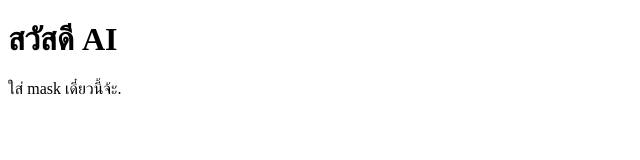
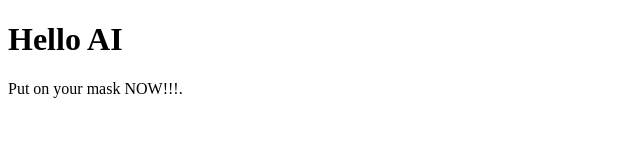
Before and after one commit to DuetKKU/DuetImageAI, a plain HTML site: page index.html in a window 1280 px wide. Shown: the whole page, without its empty margins (0-640 px from the left). Drawn offline with Linux system fonts and the light colour scheme.

Commit message:
Update index.html

```diff
--- a/index.html
+++ b/index.html
@@ -5,8 +5,8 @@
 </head>
 <body>
 
-<h1>สวัสดี AI</h1>
-<p>ใส่ mask เดี๋ยวนี้จ้ะ.</p>
+<h1>Hello AI</h1>
+<p>Put on your mask NOW!!!.</p>
 
 </body>
 </html>
```
